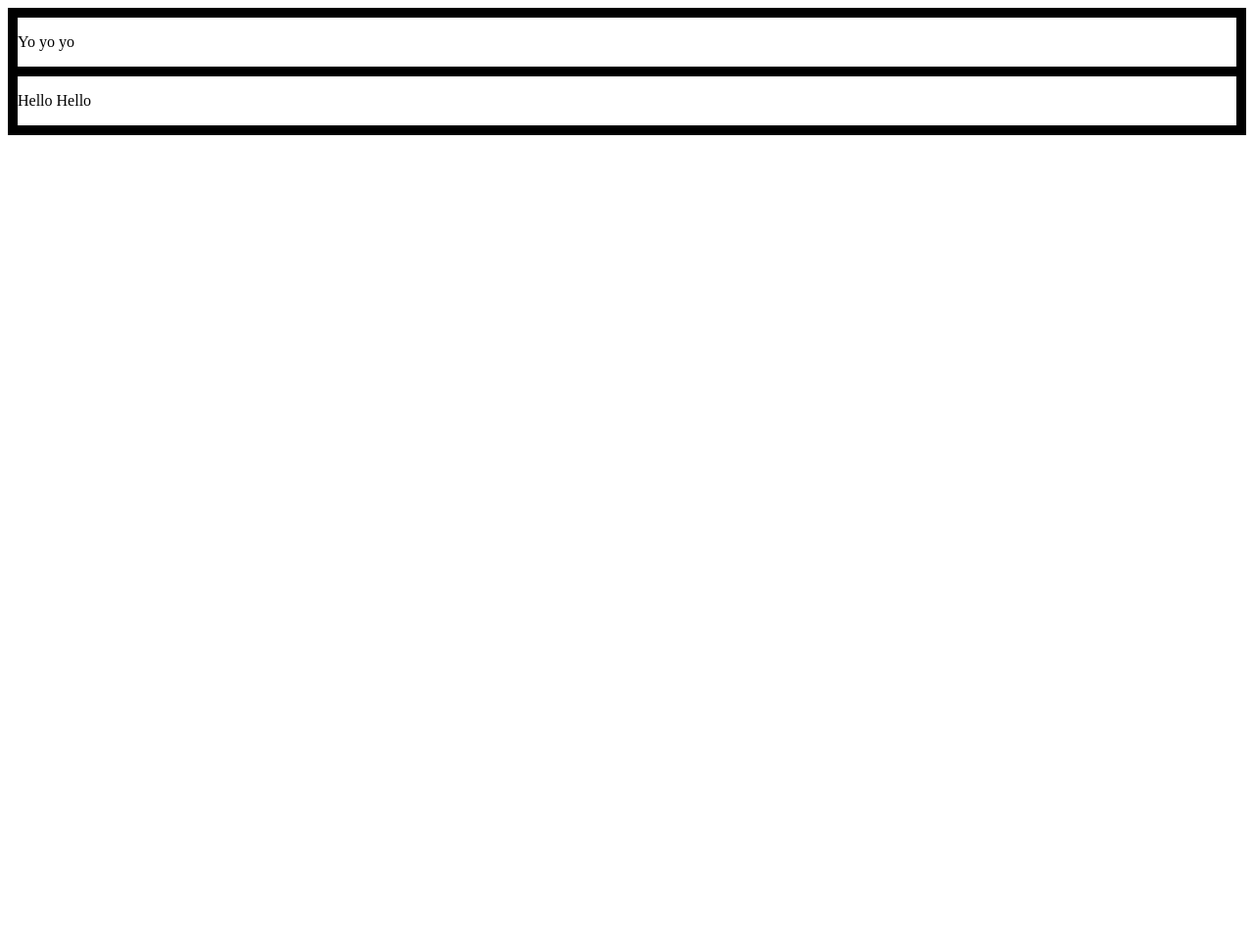
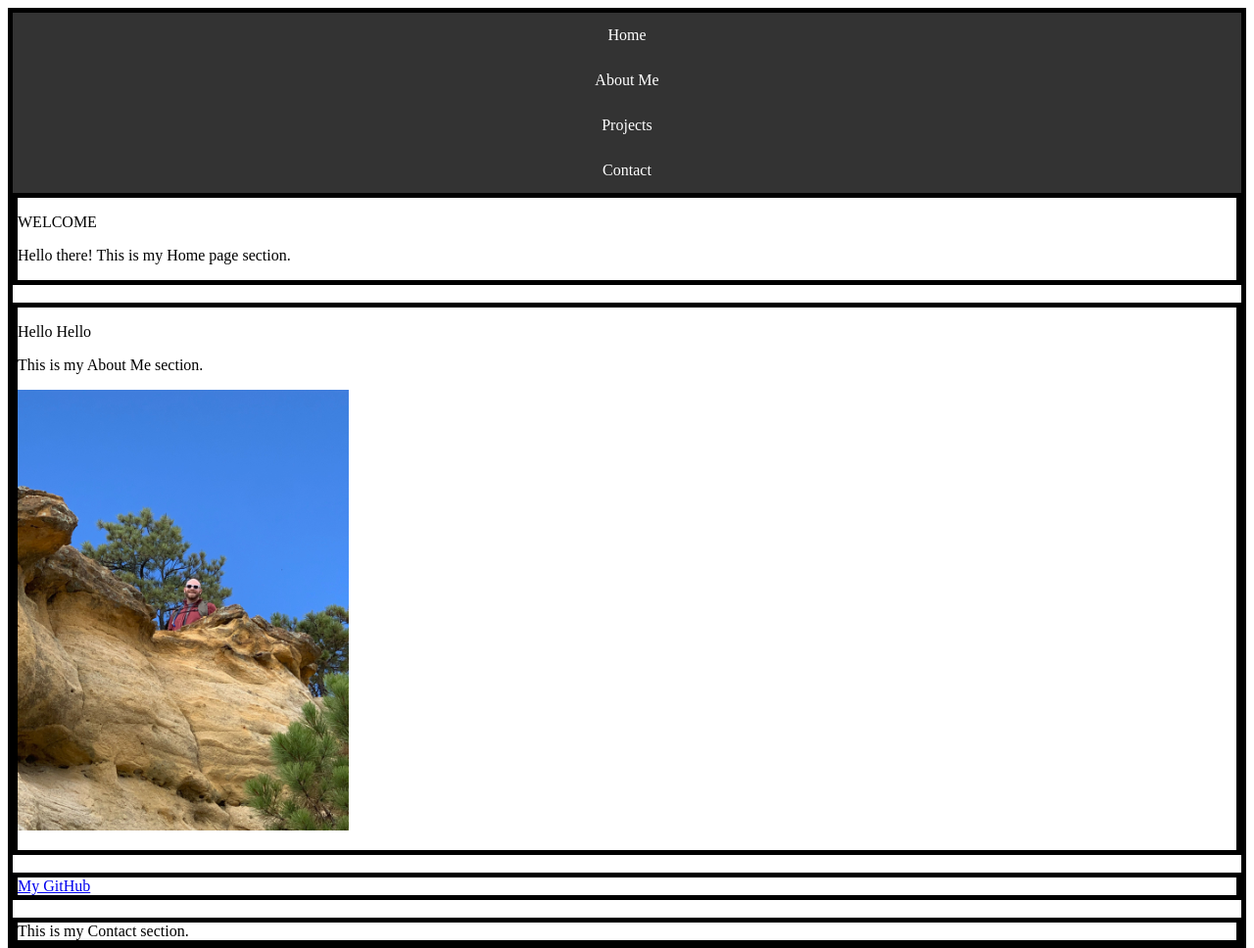
Before and after one commit to bruce-macdonald/bruce-macdonald.github.io, a plain HTML site: page index.html in a window 1280 px wide. Shown: the top 968 px of the page at 98% size. Before the commit the page ends 800 px from the top, so only its background shows below. Drawn offline with Linux system fonts and the light colour scheme.

Commit message:
got an image on there, sized, got my github link on there working

```diff
--- a/index.html
+++ b/index.html
@@ -11,13 +11,31 @@
 
     <div class = "test">
 
-
+        <nav> <ul>
+            <li><a href="#home">Home</a></li>
+            <li><a href="#about me">About Me</a></li>
+            <li><a href="#projects">Projects</a></li>
+            <li><a href="#contact">Contact</a></li>
+          </ul></nav>
         <div class = "test">
-            <p> Yo yo yo</p>
+            <p> WELCOME</p>
+            <a name="home"></a>
+            <p>Hello there! This is my Home page section.</p>
         </div>
+        <br>
         <div class = "test">
             <p>Hello Hello</p>
+            <body><a name="About Me"></a></body>
+            <p>This is my About Me section.</p>
+            <p><img src ="images/IMG_3690.jpg" alt = "a smiling Bruce spotted in the wild"> </p>
         </div>
+        <br>
+        <div class = "test"><a href="https://github.com/bruce-macdonald">My GitHub</a>
+            <a name="projects"></a>
+        </div>
+        <br>
+        <a name="contact"></a>
+        <div class="test"> This is my Contact section. </div>
     </div>
     <br><br>
 
--- a/styles.css
+++ b/styles.css
@@ -3,3 +3,31 @@
     border-width: 5px;
     border-style: solid;
 }
+
+ul {
+    list-style-type: none;
+    margin: 0;
+    padding: 0;
+    overflow: hidden;
+    background-color: #333;
+  }
+
+li a {
+    display: block;
+    color: white;
+    text-align: center;
+    padding: 14px 16px;
+    text-decoration: none;
+  }
+
+  .active {
+    background-color: #4CAF50;
+  }
+  li {
+    display: inline;
+  }
+
+  img{
+    max-width:450px;
+    max-height:450px;
+}
```
Also changed, not shown: images/IMG_3690.JPG (added).
